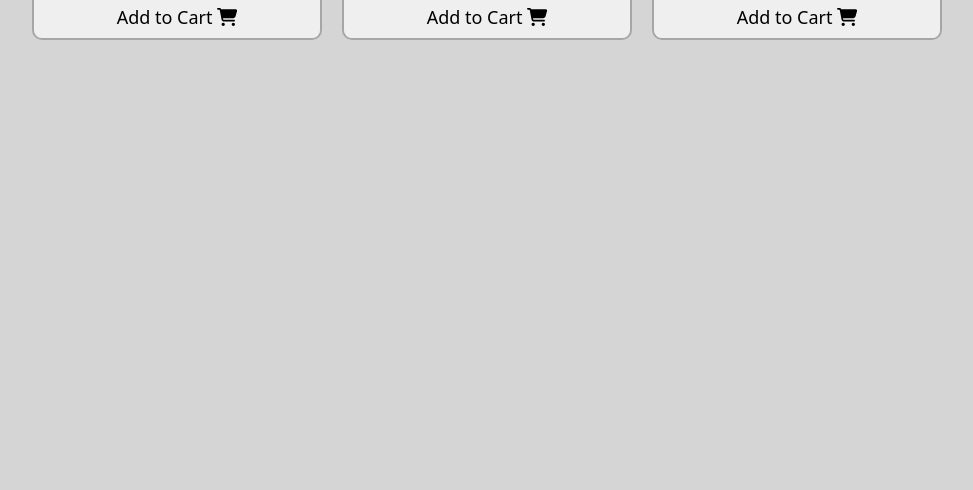
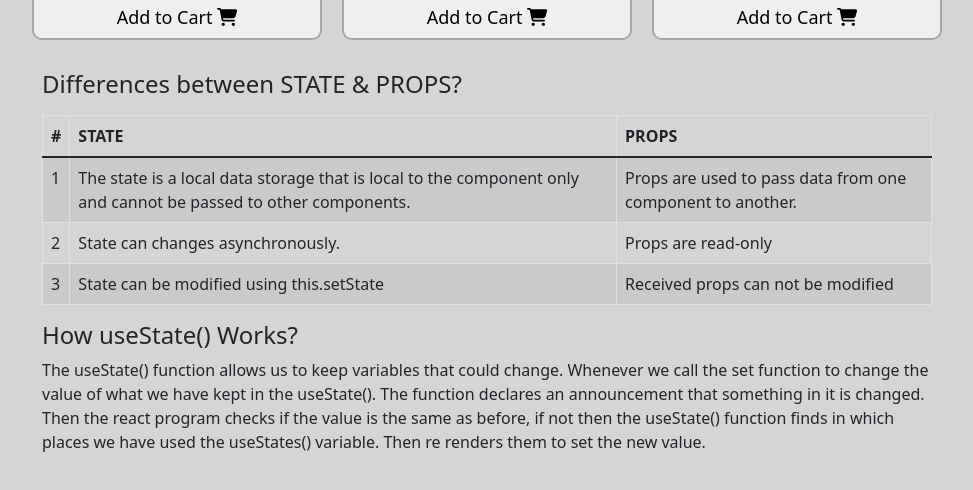
Before and after one commit to shahadat2772/arm-bazzar, a React (Create React App) app: page / in a window 1280 px wide. Shown: the part 2060-2550 px from the top of the page, without its empty margins (278-1251 px from the left). Before the commit the page ends 2150 px from the top, so only its background shows below. Built offline with nearby package versions, Linux system fonts and the light colour scheme.

Commit message:
qna component and content added

```diff
--- a/src/components/Cart/Cart.js
+++ b/src/components/Cart/Cart.js
@@ -3,8 +3,6 @@ import CartItem from "../CartItem/CartItem";
 import "./Cart.css";
 
 const Cart = ({ cart, getRandomOne, chooseAgain }) => {
-  console.log(cart);
-
   return (
     <div className="cart">
       <h3 className="text-center">Added Items</h3>
--- /dev/null
+++ b/src/components/QNA/Qna.css
@@ -0,0 +1,7 @@
+.qnaContainer {
+  display: flex;
+  flex-direction: column;
+  align-items: center;
+
+  margin: 30px 40px;
+}
--- /dev/null
+++ b/src/components/QNA/Qna.js
@@ -0,0 +1,58 @@
+import React from "react";
+import { Table } from "react-bootstrap";
+import "./Qna.css";
+
+const Qna = () => {
+  return (
+    <div className="qnaContainer">
+      <div>
+        <h4 className="mb-3">Differences between STATE & PROPS?</h4>
+        <Table striped bordered hover>
+          <thead>
+            <tr>
+              <th>#</th>
+              <th>STATE</th>
+              <th>PROPS</th>
+            </tr>
+          </thead>
+          <tbody>
+            <tr>
+              <td>1</td>
+              <td>
+                The state is a local data storage that is local to the component
+                only and cannot be passed to other components.
+              </td>
+              <td>
+                Props are used to pass data from one component to another.
+              </td>
+            </tr>
+            <tr>
+              <td>2</td>
+              <td>State can changes asynchronously.</td>
+              <td>Props are read-only </td>
+            </tr>
+            <tr>
+              <td>3</td>
+              <td>State can be modified using this.setState</td>
+              <td>Received props can not be modified</td>
+            </tr>
+          </tbody>
+        </Table>
+      </div>
+      <div>
+        <h4>How useState() Works?</h4>
+        <p>
+          The useState() function allows us to keep variables that could change.
+          Whenever we call the set function to change the value of what we have
+          kept in the useState(). The function declares an announcement that
+          something in it is changed. Then the react program checks if the value
+          is the same as before, if not then the useState() function finds in
+          which places we have used the useStates() variable. Then re renders
+          them to set the new value.
+        </p>
+      </div>
+    </div>
+  );
+};
+
+export default Qna;
--- a/src/components/Shop/Shop.js
+++ b/src/components/Shop/Shop.js
@@ -2,13 +2,13 @@ import React, { useEffect, useState } from "react";
 import "./Shop.css";
 import Product from "./../Product/Product";
 import Cart from "../Cart/Cart";
+import Qna from "../QNA/Qna";
 const Shop = () => {
   // Setting products
   const [products, setProducts] = useState([]);
 
   //   Setting Cart items
   const [cart, setCart] = useState([]);
-  console.log(cart);
   //   Getting Products
   useEffect(() => {
     fetch("data.json")
@@ -44,15 +44,12 @@ const Shop = () => {
   const getRandomOne = () => {
     let id = randomID();
     let randomItem = cart.find((product) => product.id === id);
-    console.log("Random Clicked", randomID(), randomItem);
     if (randomItem) {
       setCart([randomItem]);
     } else {
       getRandomOne();
     }
   };
-
-  console.log(cart);
 
   //   Handle Choose Again BTN
   const chooseAgain = () => {
@@ -70,6 +67,7 @@ const Shop = () => {
         ></Cart>
       </div>
       {/* Products container */}
+      <div>
         <div className="productContainer">
           {products.map((product) => (
             <Product
@@ -79,6 +77,8 @@ const Shop = () => {
             ></Product>
           ))}
         </div>
+        <Qna></Qna>
+      </div>
     </div>
   );
 };
```
Also changed, not shown: 1 other file (tests, documents, lock files or other folders). Lines whose indentation alone changed are shown as unchanged.
